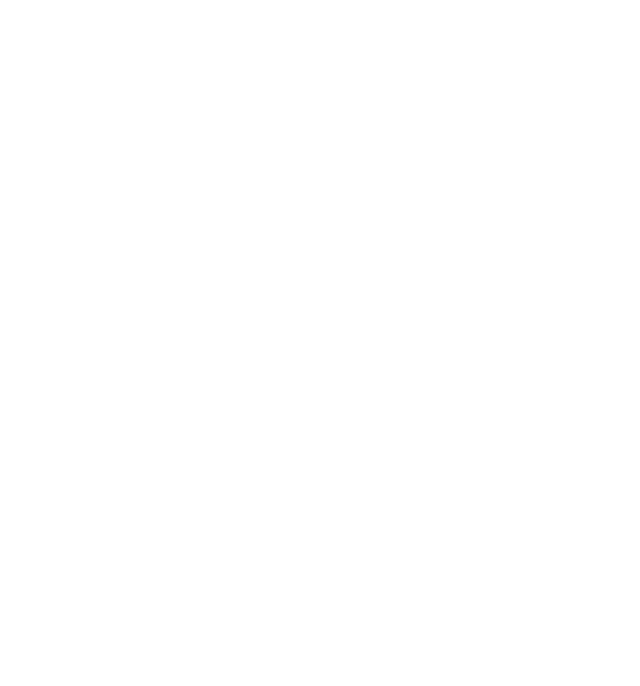
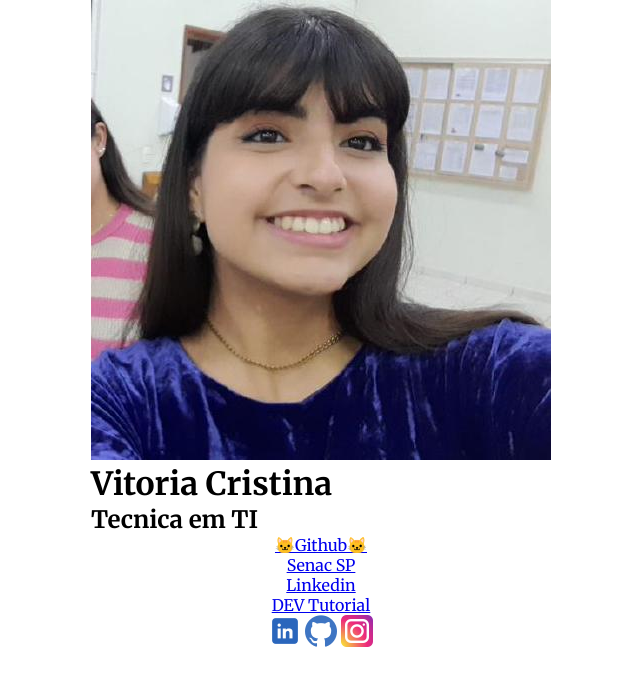
Before and after one commit to vcorreasantos/linktree, a plain HTML site: page index.html in a window 1280 px wide. Shown: the whole page, without its empty margins (319-959 px from the left). Drawn offline with Linux system fonts and the light colour scheme; a web font is replaced by a local one.

Commit message:
linktree update

```diff
--- a/index.html
+++ b/index.html
@@ -1,11 +1,43 @@
 <!DOCTYPE html>
-<html lang="en">
+<html lang="pt-br">
+
 <head>
     <meta charset="UTF-8">
     <meta name="viewport" content="width=device-width, initial-scale=1.0">
     <title>Vih</title>
+    <!--Google fonts-->
+    <link rel="preconnect" href="https://fonts.googleapis.com">
+    <link rel="preconnect" href="https://fonts.gstatic.com" crossorigin>
+    <link
+        href="https://fonts.googleapis.com/css2?family=Karla:ital,wght@0,200..800;1,200..800&family=Keania+One&family=Merriweather:ital,opsz,wght@0,18..144,300..900;1,18..144,300..900&display=swap"
+        rel="stylesheet">
+    <link rel="stylesheet" href="style.css">
 </head>
+
 <body>
+    <div class="container">
+        <!--Cabeçalho-->
+        <header>
+            <img src="./img/eu.jpg" alt="Foto da Vitória">
+            <h1>Vitoria Cristina</h1>
+            <h2>Tecnica em TI</h2>
+        </header>
+        <!--Conteúdo Principal-->
+        <main>
+            <a href="https://github.com/vcorreasantos" target="_blank">🐱Github🐱</a>
+            <a href="https://www.sp.senac.br/" target="_blank">Senac SP </a>
+            <a href="https://www.linkedin.com/in/vit%C3%B3ria-corr%C3%AAa-885776349/" target="_blank">Linkedin</a>
+            <a href="https://devtutorial.com.br/index.html" target="_blank">DEV Tutorial</a>
+        </main>
+        <!--Rodapé-->
+        <footer>
+            <a href="https://www.linkedin.com/in/vit%C3%B3ria-corr%C3%AAa-885776349/" target="_blank"><img
+                    src="./icon/linkedin.png" alt="Linkedin"></a>
+            <a href="https://github.com/vcorreasantos" target="_blank"><img src="./icon/github.png"
+                    alt="🐱Github🐱"></a>
+            <a href="https://www.instagram.com/" target="_blank"><img src="./icon/instagram.png" alt="Instagram💜"></a>
+        </footer>
+    </div>
+</body>
 
-</body>
 </html>
--- /dev/null
+++ b/style.css
@@ -0,0 +1,29 @@
+/*CSS Reset*/
+* {
+    margin: 0;
+    padding: 0;
+    box-sizing: border-box;
+}
+
+/* Variaveis*/
+
+:root {
+    --RosaClaro: #e6e6e6;
+    --Roxoclaro: #d9d9d9;
+    --RoxoMedio: #f1f1f1;
+}
+/*Layout*/
+.container,main {
+    display: flex;
+    flex-direction: column;
+    align-items: center;
+}
+
+html {
+    font-size: 16px;
+
+}
+
+body {
+    font-family: "Merriweather", serif;
+}
```
Also changed, not shown: img/eu.jpg (added), 1 other file.
